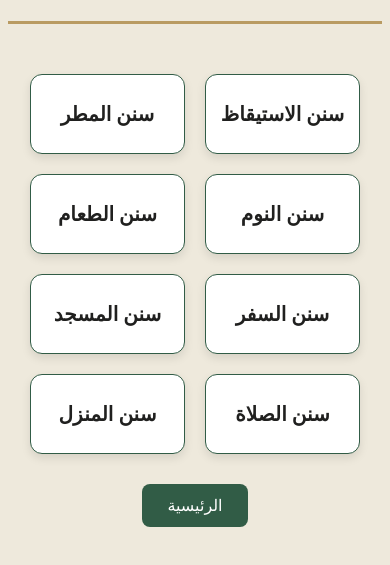
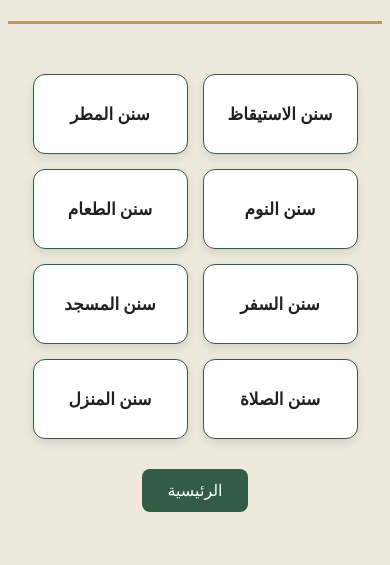
Before and after one commit to ahmedamged5001-afk/Sunnati, a plain HTML site: page sonan.html in a window 390 px wide. Shown: the part 69-634 px from the top of the page. Drawn offline with Linux system fonts and the light colour scheme.

Commit message:
Update style.css

```diff
--- a/style.css
+++ b/style.css
@@ -606,3 +606,20 @@ header {
     }
 
 }
+
+@media (max-width: 600px) {
+
+    .sonan-container {
+        grid-template-columns: repeat(2, 155px);
+        gap: 15px;
+    }
+
+    .sonan-card {
+        padding: 5px;
+    }
+
+    .sonan-card h3 {
+        font-size: 17px;
+    }
+
+}
```
